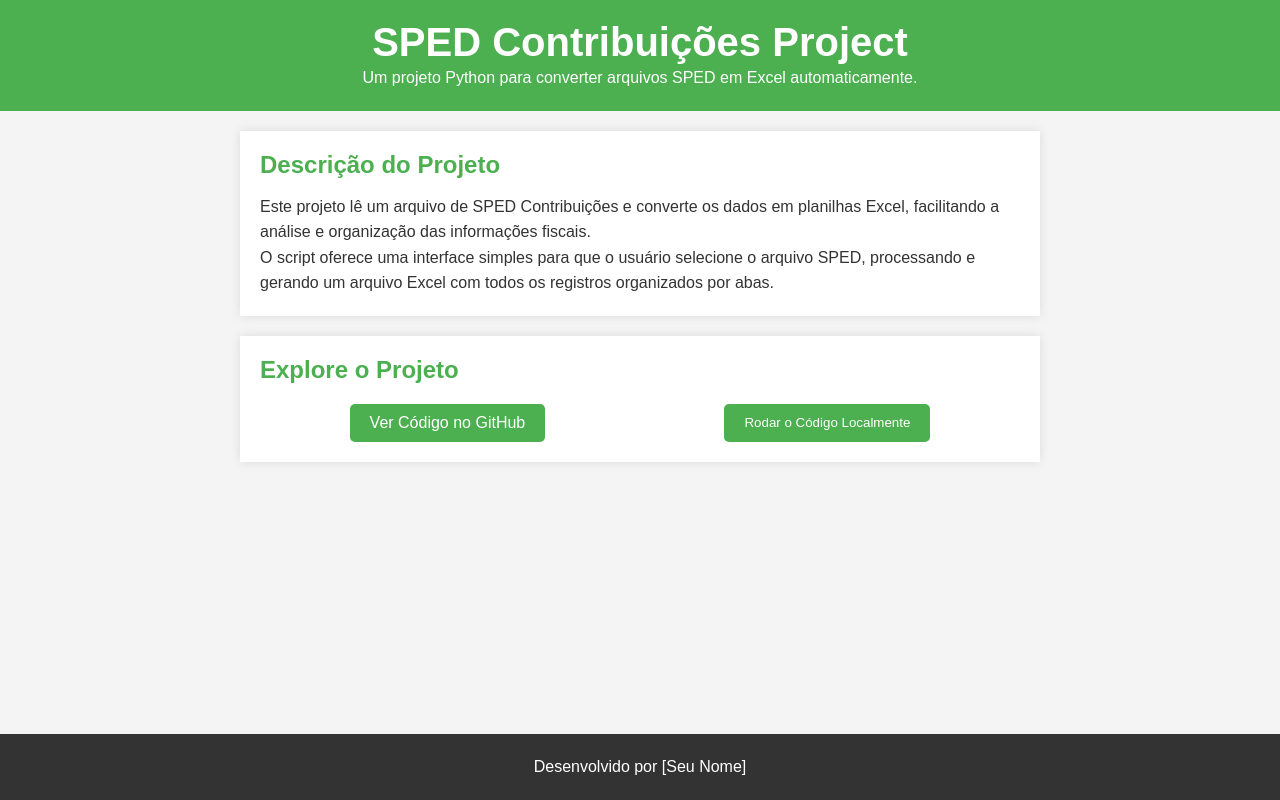
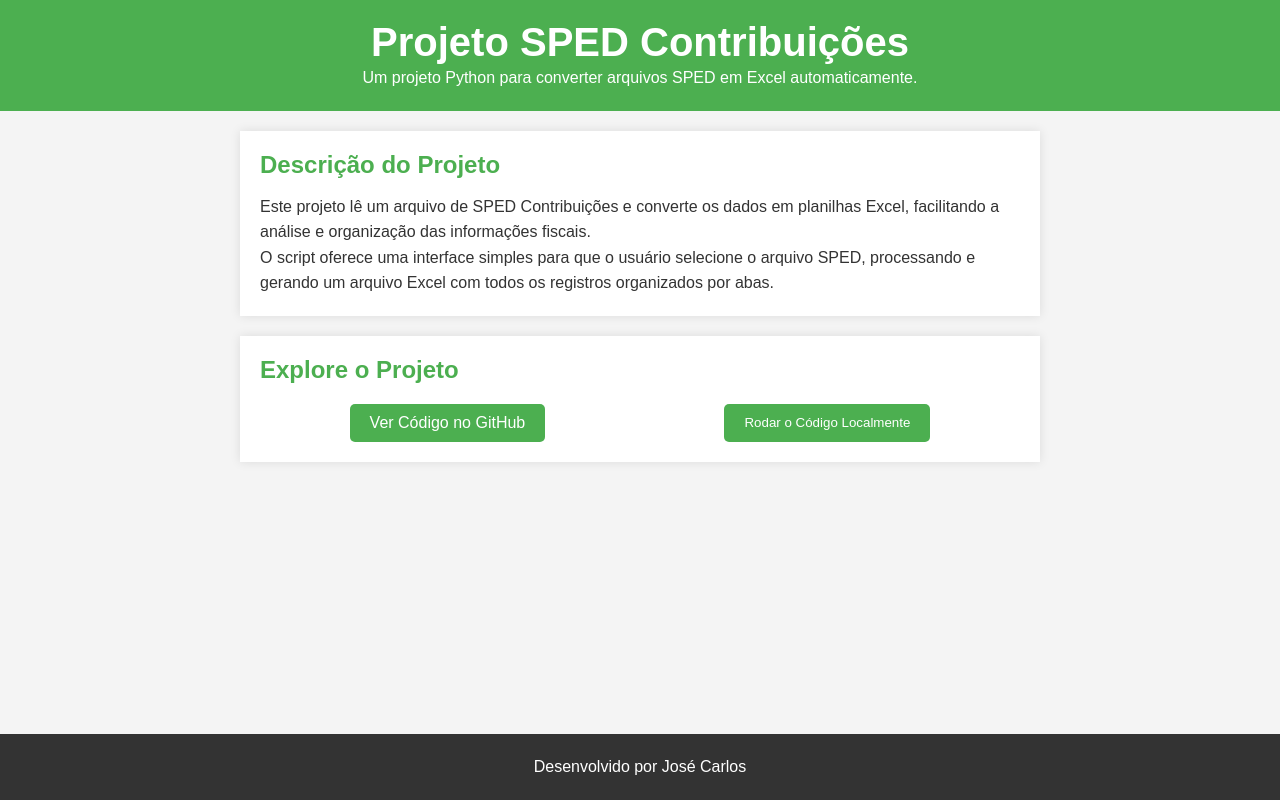
Before and after one commit to JOTAKRATOS/AUDITORIA_SPED_CONTRB_v2, a plain HTML site: page index.html in a window 1280 px wide. Drawn offline with Linux system fonts and the light colour scheme.

Commit message:
Update index.html

```diff
--- a/index.html
+++ b/index.html
@@ -9,7 +9,7 @@
 </head>
 <body>
     <header>
-        <h1>SPED Contribuições Project</h1>
+        <h1> Projeto SPED Contribuições</h1>
         <p>Um projeto Python para converter arquivos SPED em Excel automaticamente.</p>
     </header>
 
@@ -28,7 +28,7 @@
     </section>
 
     <footer>
-        <p>Desenvolvido por [Seu Nome]</p>
+        <p>Desenvolvido por José Carlos</p>
     </footer>
 
     <script>
```
